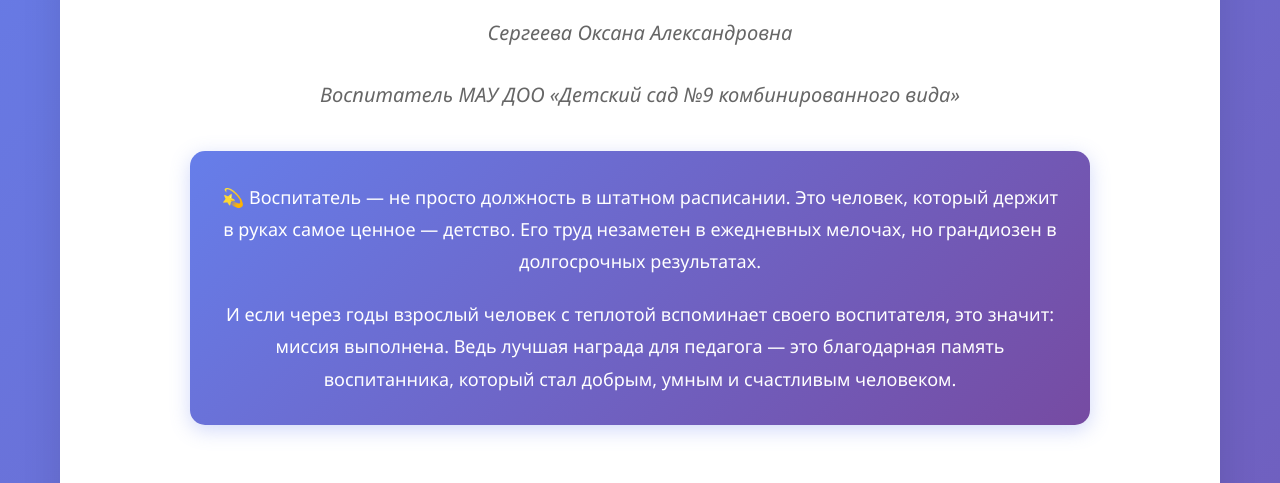
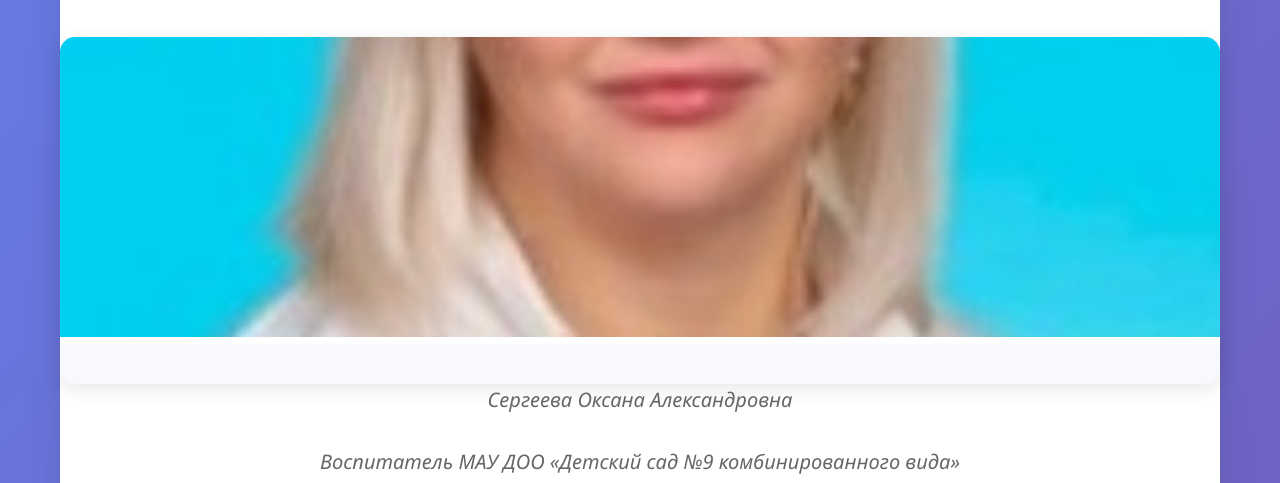
Before and after one commit to okssergeeva/okssergeeva, a plain HTML site: page index.html in a window 1280 px wide. Shown: the part 317-800 px from the top of the page. Drawn offline with Linux system fonts and the light colour scheme.

Commit message:
Update index.html

```diff
--- a/index.html
+++ b/index.html
@@ -486,6 +486,13 @@
         <section id="home" class="section-content active">
             <div class="hero">
                 <h1>Добро пожаловать!</h1>
+                		<div class="gallery" style="margin-top: 40px;">
+                            <div class="gallery-item">
+                                <img src="images/victory4.jpg" alt="Сергеева Оксана Александровна">
+                                <div class="gallery-caption"></div>
+                            </div>
+                        </div>
+
                 <p class="subtitle">Сергеева Оксана Александровна</p>
                 <p class="subtitle">Воспитатель МАУ ДОО «Детский сад №9 комбинированного вида»</p>
 
```
